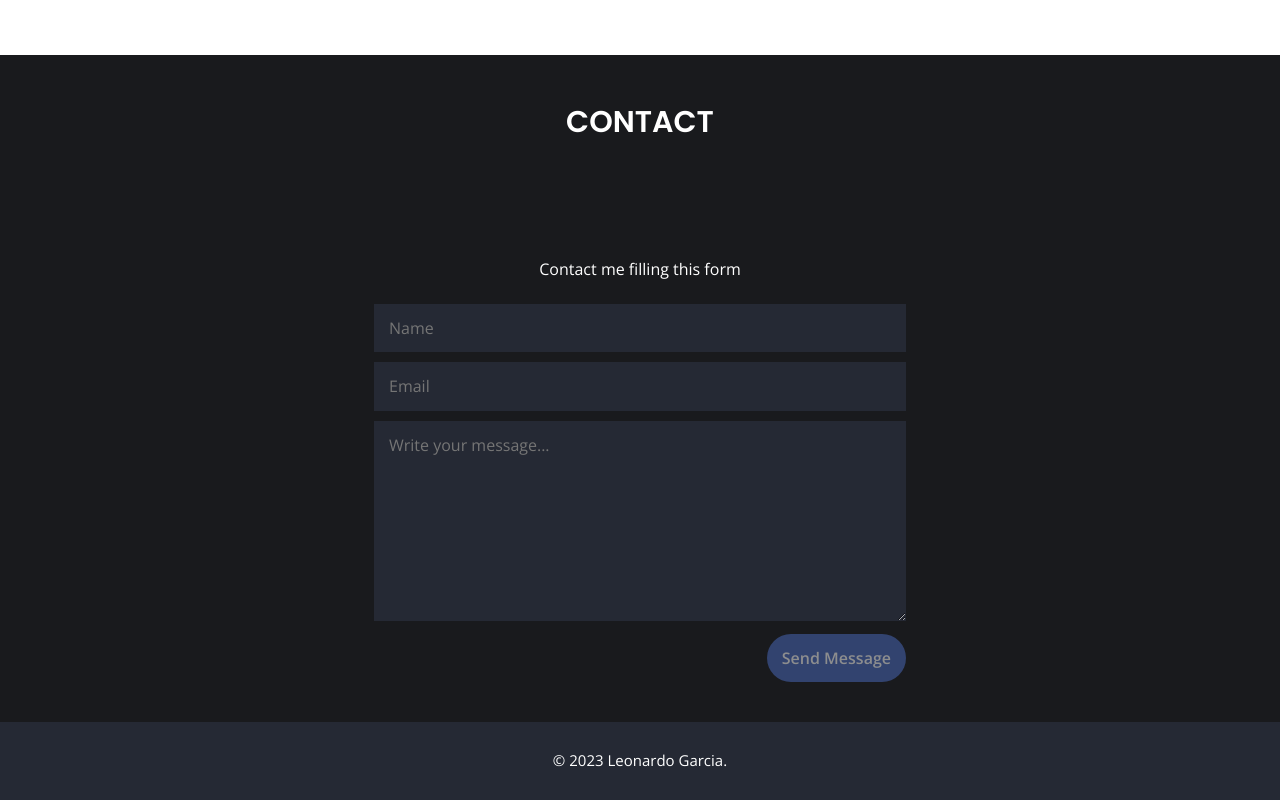
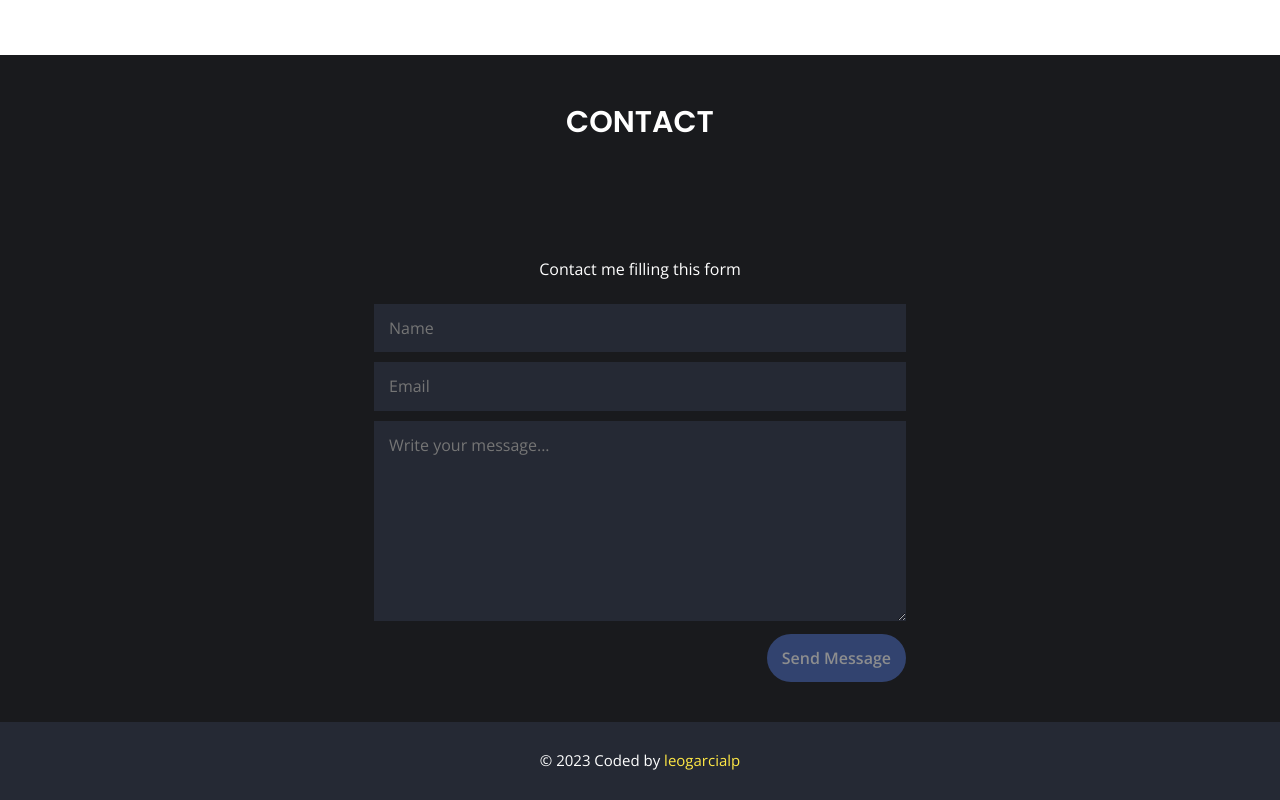
Before and after one commit to leogarcialp/portfolio, a plain HTML site: page index.html in a window 1280 px wide. Shown: the part 2492-3292 px from the top of the page. Drawn offline with nearby package versions, Linux system fonts and the light colour scheme.

Commit message:
Github url as footer, styles added too

```diff
--- a/css/style.css
+++ b/css/style.css
@@ -654,7 +654,11 @@ fieldset > div {
    color: white;
    text-align: center;
 }
-/* Year must be dynamic ↑ */
+
+.footer_link {
+   color: #ffe845;
+   text-decoration: none;
+}
 
 @media (max-width: 768px) {
    .footer {
--- a/index.html
+++ b/index.html
@@ -128,7 +128,7 @@
 	</section>
 
 	<footer class="footer">
-		<p>&copy; <span id="year"></span> Leonardo Garcia.</p>
+		<p>&copy; <span id="year"></span> Coded by <a class="footer_link" href="https://github.com/leogarcialp" target="_blank"> leogarcialp</a></p>
 	</footer>
 
 	<!-- scrollBtn arrow -->
```
